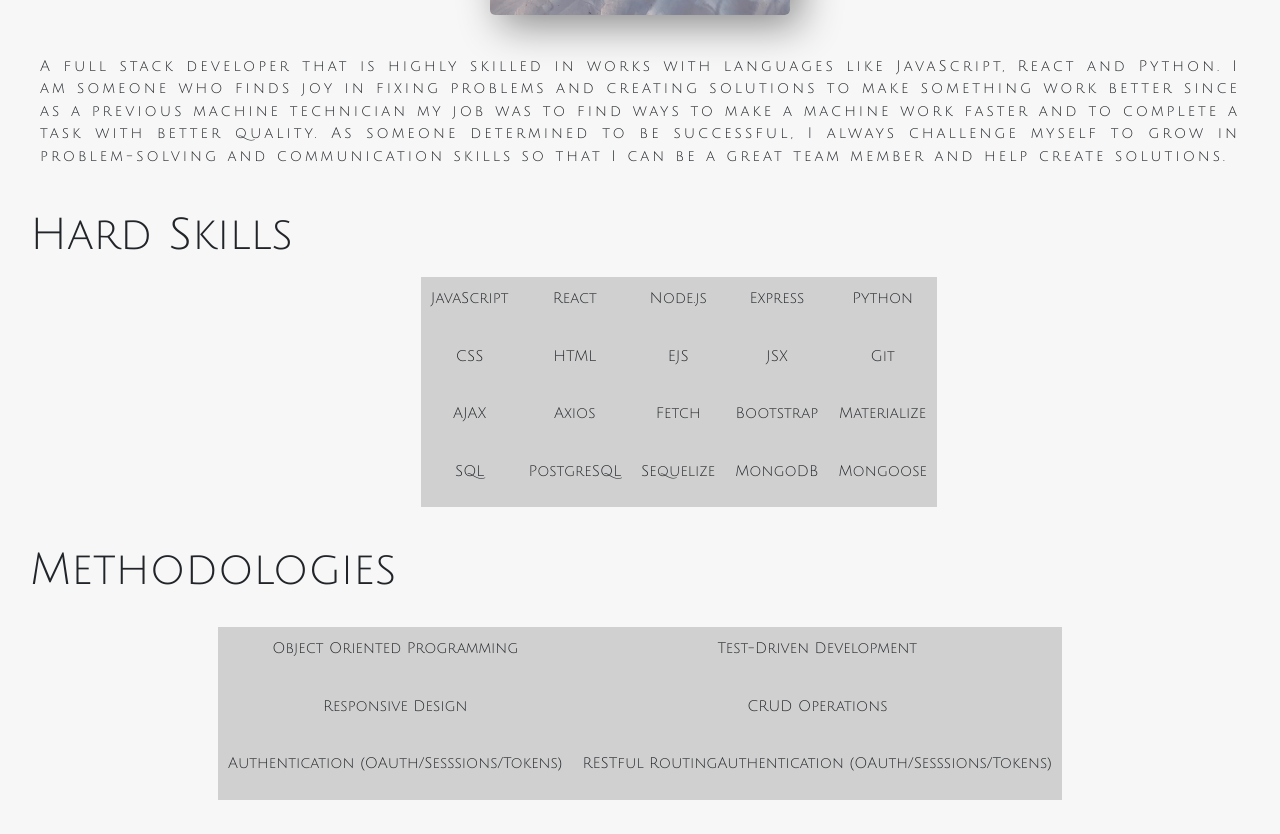
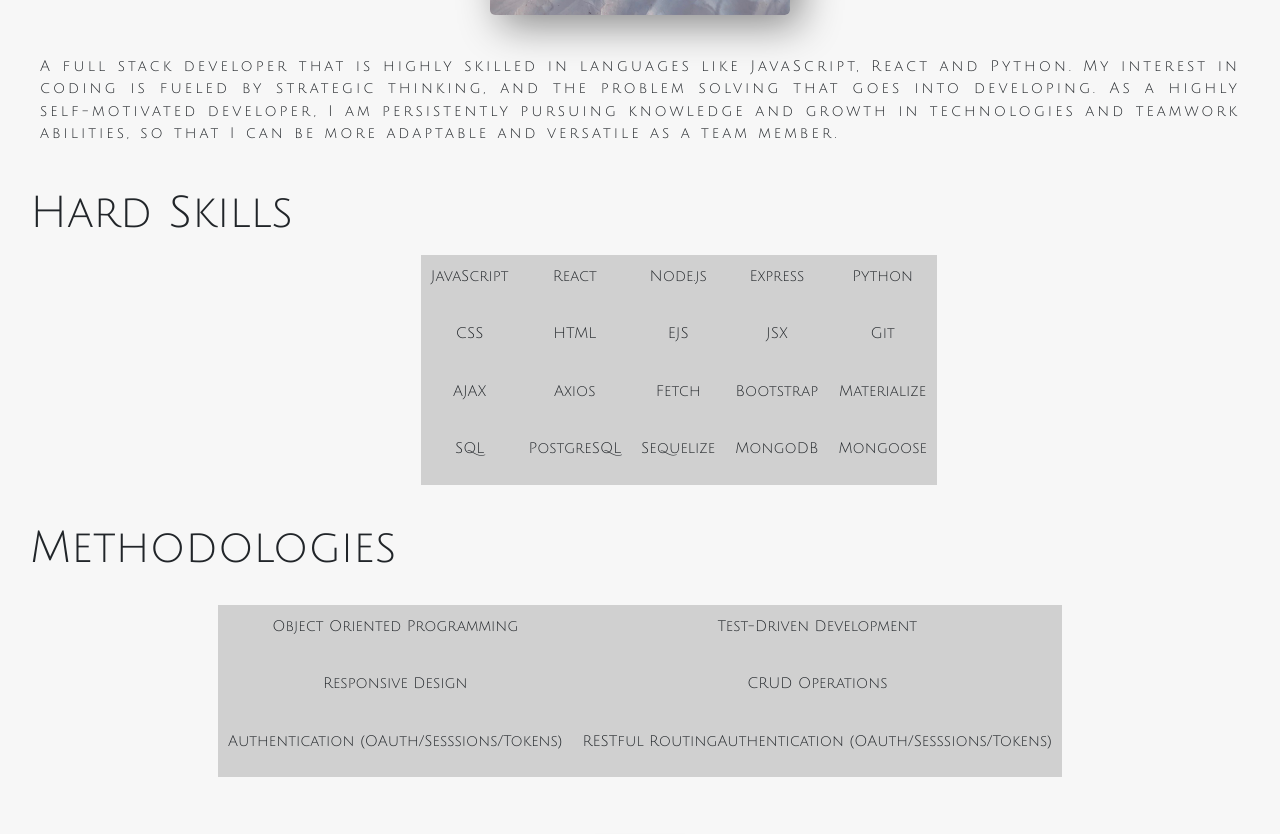
Before and after one commit to davidvelichko52/my-profile-web, a plain HTML site: page index.html in a window 1280 px wide. Shown: the part 1274-2108 px from the top of the page. Drawn offline with nearby package versions, Linux system fonts and the light colour scheme.

Commit message:
brand update

```diff
--- a/index.html
+++ b/index.html
@@ -62,9 +62,8 @@
 <img id="selfpic" src="self.jpg">
 
 
-<p id="brand">A full stack developer that is highly skilled in works with languages like JavaScript, React and Python.
-    I am someone who finds joy in fixing problems and creating solutions to make something work better since as a previous machine technician my job was to find ways to make a machine work faster and to complete a task with better quality.  As someone determined to be successful, I always challenge myself to grow in problem-solving
-    and communication skills so that I can be a great team member and help create solutions.
+<p id="brand">A full stack developer that is highly skilled in languages like JavaScript, React and Python.
+  My interest  in coding is fueled by strategic thinking, and the problem solving that goes into developing. As a highly self-motivated developer, I am persistently pursuing knowledge and growth in technologies and teamwork abilities, so that I can be more adaptable and versatile as a team member.
 </p>
 
 
```
